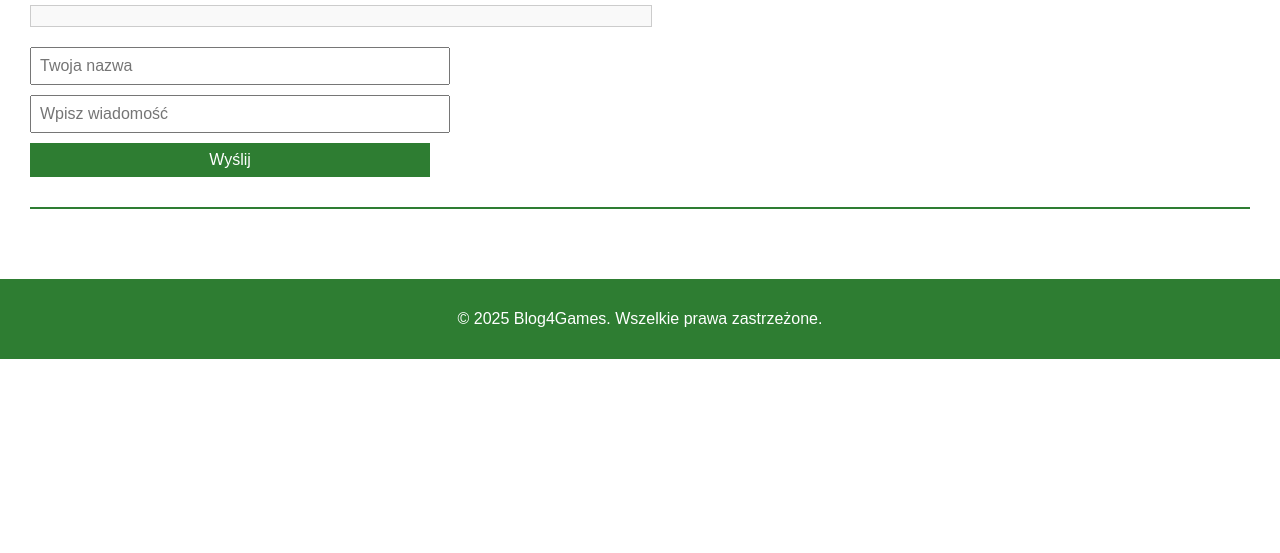
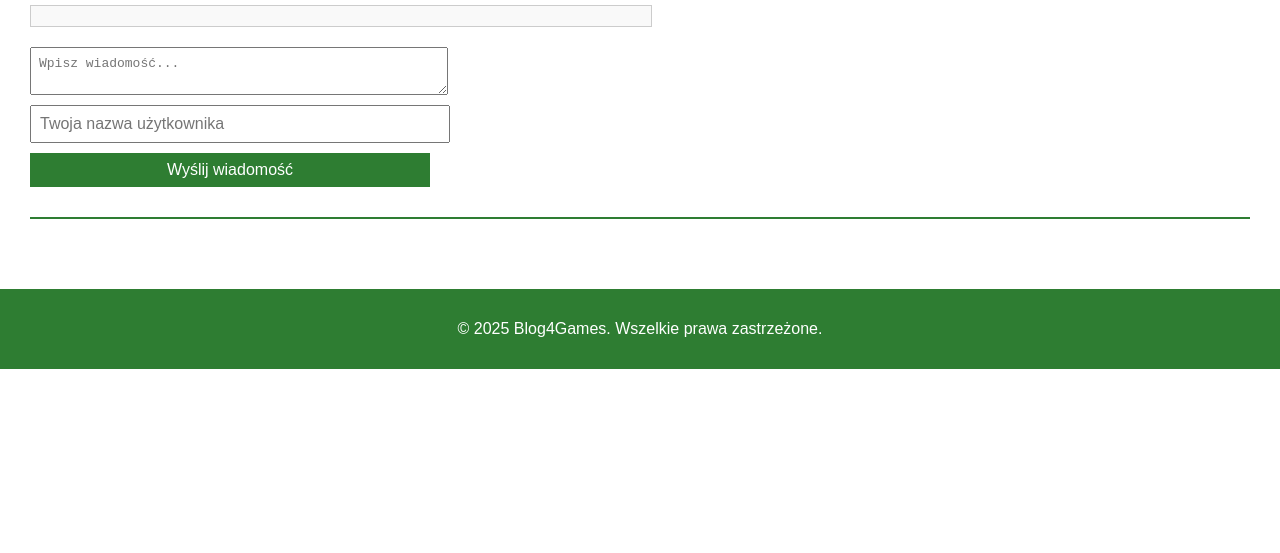
Before and after one commit to Blog4Games/blog4game, a plain HTML site: page dyskusja.html in a window 1280 px wide. Shown: the part 247-800 px from the top of the page. Drawn offline with Linux system fonts and the light colour scheme.

Commit message:
Update dyskusja.html

```diff
--- a/dyskusja.html
+++ b/dyskusja.html
@@ -20,12 +20,14 @@
     </header>
 
     <main>
-        <section id="dyskusja">
+        <section id="discussion">
             <h2>Dyskusja</h2>
-            <div id="chat-box"></div>
-            <input type="text" id="chat-name" placeholder="Twoja nazwa">
-            <input type="text" id="chat-message" placeholder="Wpisz wiadomość">
-            <button onclick="sendMessage()">Wyślij</button>
+            <div id="chat-box">
+                <!-- Czat będzie się pojawiał tutaj -->
+            </div>
+            <textarea id="message" placeholder="Wpisz wiadomość..."></textarea>
+            <input type="text" id="username" placeholder="Twoja nazwa użytkownika">
+            <button id="send-message">Wyślij wiadomość</button>
         </section>
     </main>
 
@@ -33,6 +35,9 @@
         <p>© 2025 Blog4Games. Wszelkie prawa zastrzeżone.</p>
     </footer>
 
+    <!-- Przycisk przełączający tryb ciemny -->
+    <button id="theme-switcher">🌙 / 🌞</button>
+
     <script src="script.js"></script>
 </body>
 </html>
```
